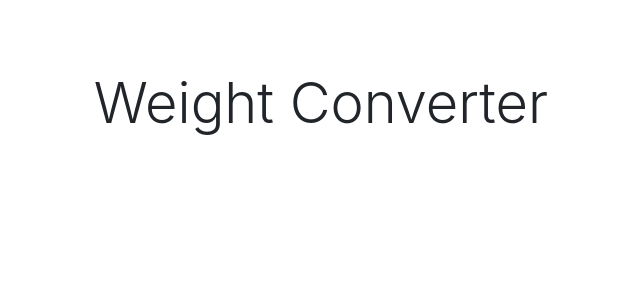
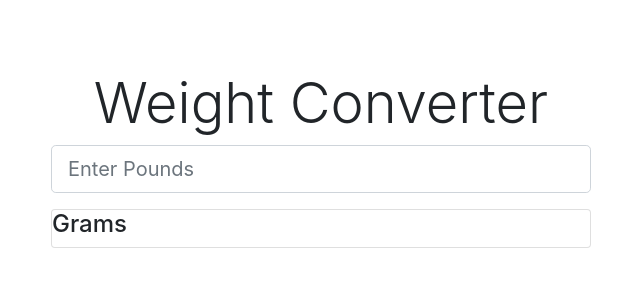
Before and after one commit to eloso85/WeightConverter, a plain HTML site: page index.html in a window 1280 px wide. Shown: the whole page, without its empty margins (34-674 px from the left). Drawn offline with nearby package versions, Linux system fonts and the light colour scheme.

Commit message:
adding divs

```diff
--- a/index.html
+++ b/index.html
@@ -15,6 +15,19 @@
         <div class="row">
             <div class="col-md-6">
                 <h1 class="display-4 text-center">Weight Converter</h1>
+                <form>
+                    <div class="form-group">
+                        <input id ="lbsInput" type="number" class="form-control form-control-lg" placeholder="Enter Pounds">
+                    </div>
+                </form>
+                <div id="output">
+                   <div class="card">
+                       <div class="card-block">
+                           <h4>Grams</h4>
+
+                       </div>
+                   </div>
+                </div>
             </div>
         </div>
     </div>
```
